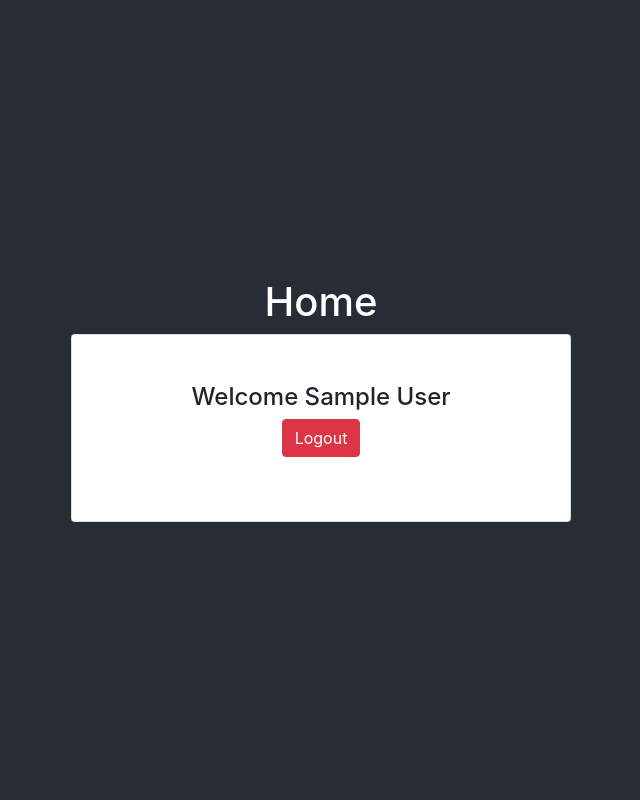
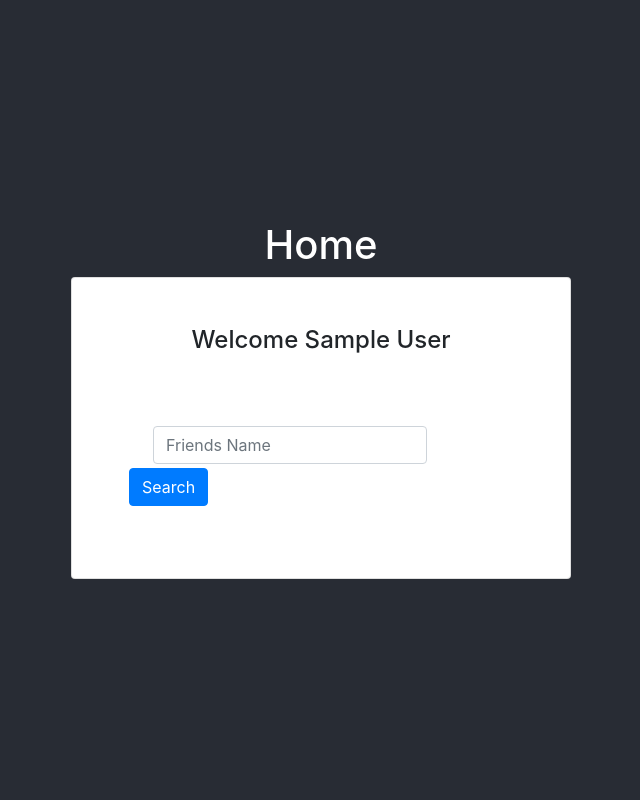
Before and after one commit to mrworksome/my_app, a Django app: page / in a window 1280 px wide. Shown: the whole page, without its empty margins (319-959 px from the left). Run offline with Django 3.2, Linux system fonts and the light colour scheme; a user stored in the database is signed in; tables that the repository leaves empty hold one stand-in row (values such as "Sample post"); some libraries are stand-ins or nearby versions.

Commit message:
- add function search friend vk user login - rework templates - update load_friends.py

```diff
--- a/core/load_friends.py
+++ b/core/load_friends.py
@@ -18,6 +18,7 @@ def load(*args, **kwargs):
     if response.status_code == 200:
         response = response.json()
         user.count_friends = response.get("response").get("count")
+        user.save()
         for item in response.get("response").get("items"):
             username = item.get("id")
             first_name = item.get("first_name")
--- a/core/models.py
+++ b/core/models.py
@@ -11,4 +11,4 @@ class VkUsers(models.Model):
     user_photo = models.CharField(max_length=250, null=True, blank=True)
     count_friends = models.CharField(max_length=5000, null=True, blank=True)
     django_user = models.ForeignKey(User, on_delete=DO_NOTHING, null=True)
-    friends = models.ManyToManyField('self', symmetrical=True)
+    friends = models.ManyToManyField('self', symmetrical=True, related_name='friend')
--- a/core/views.py
+++ b/core/views.py
@@ -1,20 +1,20 @@
 from django.shortcuts import render, redirect
 from django.contrib.auth.decorators import login_required
 
+from core.models import VkUsers
 
-def login(request):
-    return render(request, 'login.html')
+
+def login(request, **kwargs):
+    return render(request, 'login.html', {'redirect_authenticated_user': True})
 
 
 @login_required
 def home(request):
-    user = request.user
-    if user.is_authenticated:
-        return redirect(dashboard)
-    else:
-        return render(request, 'home.html')
+    return render(request, 'home.html',
+                  {'vk_user': VkUsers.objects.get(pk=request.user.pk)})
 
 
-@login_required
-def home(request):
-    return render(request, 'home.html')
+def search(request):
+    name = request.GET.get("name")
+    friends_by_name = VkUsers.objects.get(pk=request.user.pk).friends.filter(first_name=name.capitalize())
+    return render(request, 'home.html', {'friends_by_name': friends_by_name})
--- a/my_app/settings.py
+++ b/my_app/settings.py
@@ -54,10 +54,7 @@ LOGOUT_REDIRECT_URL = 'login'
 
 SOCIAL_AUTH_VK_OAUTH2_KEY = '7331037'
 SOCIAL_AUTH_VK_OAUTH2_SECRET = 'ahfp3f40hgCq14NYOqpy'
-
 SOCIAL_AUTH_VK_OAUTH2_SCOPE = ['friends']
-
-# SOCIAL_AUTH_REVOKE_TOKENS_ON_DISCONNECT = False
 
 MIDDLEWARE = [
     'django.middleware.security.SecurityMiddleware',
--- a/my_app/urls.py
+++ b/my_app/urls.py
@@ -18,10 +18,13 @@ from django.contrib import admin
 from django.urls import path, include
 from django.contrib.auth import views as auth_views
 from core import views
+
+
 urlpatterns = [
     path('admin/', admin.site.urls),
     path("login/", views.login, name="login"),
     path("logout/", auth_views.LogoutView.as_view(), name="logout"),
     path('social-auth/', include('social_django.urls', namespace="social")),
     path("", views.home, name="home"),
+    path("search/", views.search, name="search")
 ]
--- a/templates/home.html
+++ b/templates/home.html
@@ -3,26 +3,44 @@
 {% block content %}
 <div class="row">
     <div class="col-sm-12 mb-3">
-       <h4 class="text-center"> Welcome {{ user.first_name}} {{user.last_name}} </h4>
+       <h4 class="text-center mb-4"> Welcome {{ user.first_name}} {{user.last_name}} </h4>
 
         <!-- Add from here -->
+        <div class="row">
             {% for ass in backends.associated %}
               {% if ass.provider == 'vk-oauth2' %}
                 <div class="col-md-6 text-center">
-            <img src="{{core_vkusers.user_photo}}" alt="" width="150" height="150" style="border-radius: 50%">
+                    <img class="mt-4" src="{{ vk_user.user_photo }}" alt="" width="150" height="150" style="border-radius: 50%">
                 </div>
-        <div class="col-md-6 social-container my-2">                 <p> Signed in via:  {{ ass.provider }} </p>
-            <p> Name:  {{ user.first_name }} </p>
+                <div class="col-md-6 social-container my-2">
+                    <p> Signed in via:  {{ ass.provider }} </p>
+{#                    <p> Name:  {{ vk_user.first_name }} </p>#}
+                    <p> Count friends:  {{ vk_user.count_friends }} </p>
                     <p> Provider url: <a href="{{ass.extra_data.profile_url}}">link</a></p>
+                    <button class="btn btn-secondary">
+                        <a href="{% url 'logout' %}">Logout</a>
+                    </button>
                 </div>
               {% endif %}
             {% endfor %}
-    <div class="col-sm-12 mt-2 text-center">
-      <button class="btn btn-danger">
-        <a href="{% url 'logout' %}">Logout</a>
-      </button>
         </div>
-        <!-- End here -->
+        <div class="row mt-5">
+            <form class="form-inline mx-sm-4 mb-1" action="{% url 'search' %}" method="GET">
+            <div class="form-group mx-sm-4 mb-1">
+                <input id="search" type="text" name="name" value="{{ request.name }}" class="form-control" placeholder="Friends Name" />
+            </div>
+            <button type="submit" value="Search" class="btn btn-primary mb-1">Search</button>
+            <div>
+                {% for friend in friends_by_name %}
+                    {% if friends_by_name %}
+                        <p> - {{ friend.first_name }} {{friend.last_name }} {{ friend.id }}</p>
+                    {% else %}
+                        <p> No friends by this name </p>
+                    {% endif %}
+                {% endfor %}
+            </div>
+            </form>
+        </div>
     </div>
 </div>
 {% endblock %}
--- a/templates/login.html
+++ b/templates/login.html
@@ -3,12 +3,6 @@
 {% block content %}
 <div class="row">
     <div class="col-md-8 mx-auto social-container my-2 order-md-1">
-{#        <button class="btn btn-danger  mb-2">#}
-{#            <a href="#">Login with Vkontakte</a>#}
-{#        </button>#}
-{#        <button class="btn btn-info  mb-2">#}
-{#            <a href="#">Login with Vkontakte</a>#}
-{#        </button>#}
         <button class="btn btn-primary  mb-2">
             <a href="{% url 'social:begin' 'vk-oauth2' %}">Login with Vkontakte</a>
         </button>
```
Lines whose indentation alone changed are shown as unchanged.
